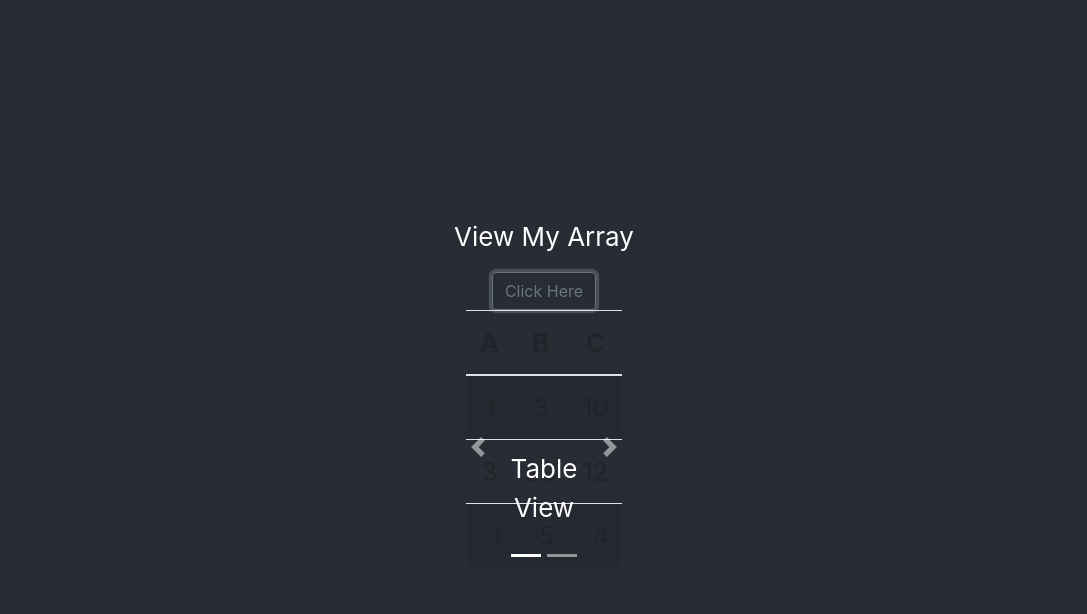
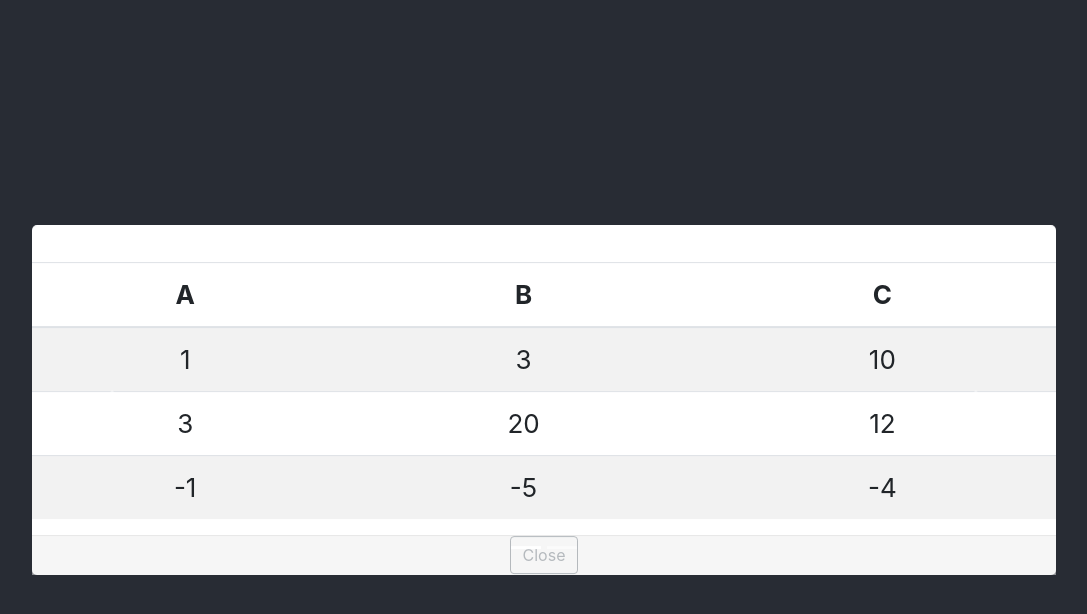
Before and after one commit to tayjenk/holocene-array-visualizer, a React (Create React App) app: page / in a window 1280 px wide. Both pictures are taken after a click on the button "Click Here". Shown: the top 614 px of the page, without its empty margins (96-1183 px from the left). Built offline with nearby package versions, Linux system fonts and the light colour scheme.

Commit message:
carosel close button

```diff
--- a/src/App.css
+++ b/src/App.css
@@ -1,16 +1,5 @@
 .App {
   text-align: center;
-}
-
-.App-logo {
-  height: 40vmin;
-  pointer-events: none;
-}
-
-@media (prefers-reduced-motion: no-preference) {
-  .App-logo {
-    animation: App-logo-spin infinite 20s linear;
-  }
 }
 
 .App-header {
@@ -23,16 +12,3 @@
   font-size: calc(10px + 2vmin);
   color: white;
 }
-
-.App-link {
-  color: #61dafb;
-}
-
-@keyframes App-logo-spin {
-  from {
-    transform: rotate(0deg);
-  }
-  to {
-    transform: rotate(360deg);
-  }
-}
--- a/src/App.js
+++ b/src/App.js
@@ -2,7 +2,7 @@ import React from "react"
 import Button from "react-bootstrap/Button"
 //import logo from './logo.svg';
 import "./App.css"
-import ArrayCarosel from "./ArrayCarosel"
+import ArrayCarosel from "./ArrayCarousel"
 
 export default class App extends React.Component {
   constructor() {
@@ -14,9 +14,7 @@ export default class App extends React.Component {
   }
 
   toggleCarosel() {
-    console.log(this.state.showCarosel)
     this.setState({ showCarosel: !this.state.showCarosel })
-    console.log(this.state.showCarosel)
   }
 
   render() {
@@ -32,7 +30,7 @@ export default class App extends React.Component {
           >
             Click Here
           </Button>
-        {this.state.showCarosel ? <ArrayCarosel /> : null}
+        {this.state.showCarosel ? <ArrayCarosel close={this.toggleCarosel}/> : null}
         </header>
       </div>
     )
--- a/src/ArrayCarosel.js
+++ /dev/null
@@ -1,31 +0,0 @@
-import React from 'react';
-import Carousel from 'react-bootstrap/Carousel'
-import ArrayTable from './ArrayTable';
-import ArrayGraph from './ArrayGraph';
-
-const inputData = [
-  { a: 1, b: 3, c: 10 },
-  { a: 3, b: 20, c: 12 },
-  { a: -1, b: -5, c: -4 }
-]
-
-const ArrayCarosel = () => {
-  return (
-    <Carousel>
-      <Carousel.Item>
-        <ArrayTable data={inputData}/>
-        <Carousel.Caption>
-          <p>Table View</p>
-        </Carousel.Caption>
-      </Carousel.Item>
-      <Carousel.Item>
-        <ArrayGraph data={inputData}/>
-        <Carousel.Caption>
-          <p>Graph View</p>
-        </Carousel.Caption>
-      </Carousel.Item>
-    </Carousel>
-  )
-}
-
-export default ArrayCarosel
--- /dev/null
+++ b/src/ArrayCarousel.css
@@ -0,0 +1,19 @@
+.carousel {
+  position: fixed;
+  background: white;
+  width: 80%;
+  height: auto;
+  top: 50%;
+  left: 50%;
+  transform: translate(-50%, -50%);
+  border-radius: 5px;
+}
+
+.close {
+  border-top: 1px solid #ccc;
+  background: #eee;
+  justify-content: center;
+  align-content: center;
+  height: 40px;
+  float: none;
+}
--- /dev/null
+++ b/src/ArrayCarousel.js
@@ -0,0 +1,37 @@
+import React from "react"
+import Carousel from "react-bootstrap/Carousel"
+import Button from "react-bootstrap/Button"
+import ArrayTable from "./ArrayTable"
+import ArrayGraph from "./ArrayGraph"
+import "./ArrayCarousel.css"
+
+const inputData = [
+  { a: 1, b: 3, c: 10 },
+  { a: 3, b: 20, c: 12 },
+  { a: -1, b: -5, c: -4 }
+]
+
+const ArrayCarousel = (props) => {
+  return (
+    <Carousel className="carousel" interval={null}>
+      <Carousel.Item>
+          <h4>Table View</h4>
+          <ArrayTable data={inputData} />
+        <div className="close">
+          <Button variant="outline-secondary" onClick={props.close}>Close</Button>
+        </div>
+      </Carousel.Item>
+      <Carousel.Item>
+        <Carousel.Caption>
+          <p>Graph View</p>
+        </Carousel.Caption>
+        <ArrayGraph data={inputData} />
+        <div className="close">
+          <Button variant="outline-secondary">Close</Button>
+        </div>
+      </Carousel.Item>
+    </Carousel>
+  )
+}
+
+export default ArrayCarousel
```
